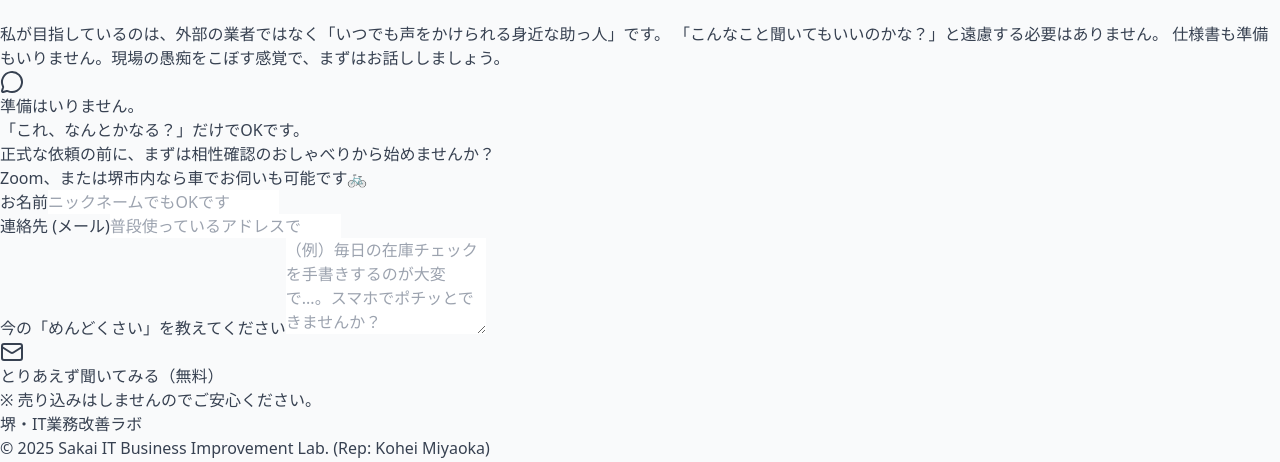
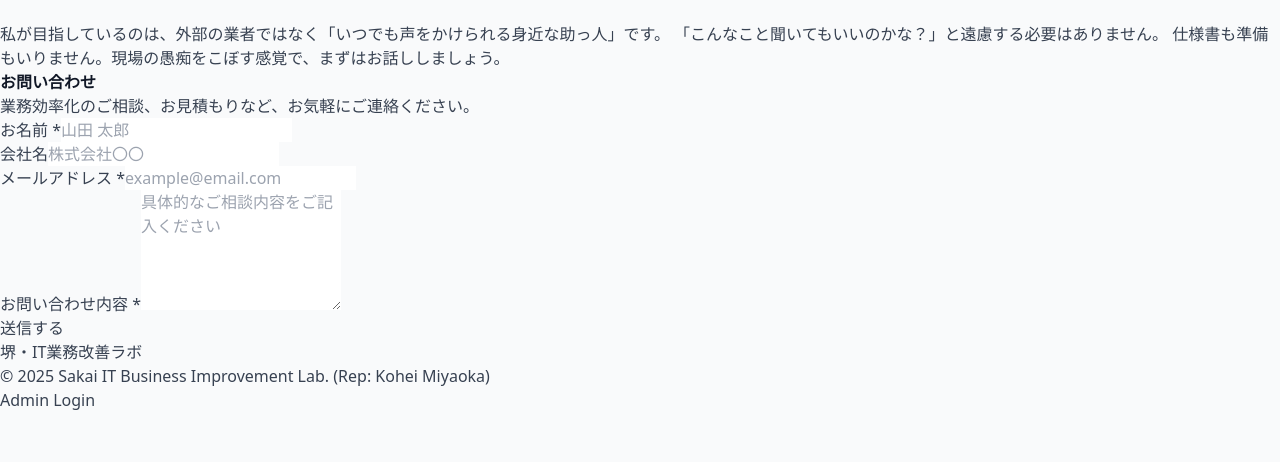
Before and after one commit to peeyan/sakai-it-lab, a React (Vite) app: page / in a window 1280 px wide. Shown: the part 2800-3262 px from the top of the page. After the commit the page ends 3212 px from the top, so only its background shows below. Built offline with nearby package versions, Linux system fonts and the light colour scheme; no server answers.

Commit message:
お問い合わせフォームのAPIエンドポイントを追加し、Contactセクションを更新しました。

```diff
--- a/package.json
+++ b/package.json
@@ -14,6 +14,7 @@
     "chart.js": "^4.5.1",
     "lucide-react": "^0.561.0",
     "mysql2": "^3.16.0",
+    "nodemailer": "^7.0.11",
     "react": "^19.2.0",
     "react-chartjs-2": "^5.3.1",
     "react-dom": "^19.2.0",
--- a/src/components/sections/Contact.tsx
+++ b/src/components/sections/Contact.tsx
@@ -1,113 +1,117 @@
-import React from 'react';
-import { useForm, ValidationError } from '@formspree/react'; // 追加
+import React, { useState } from 'react';
 import { Button } from '../ui/Button';
-import { Mail, MessageCircle, CheckCircle } from 'lucide-react'; // CheckCircle追加
+import { Toast } from '../ui/Toast'; // さっき作ったToastを再利用！
 
 export const Contact: React.FC = () => {
-  const [state, handleSubmit] = useForm("mgowwzle");
+  const [formData, setFormData] = useState({
+    name: '',
+    company: '',
+    email: '',
+    message: ''
+  });
+  const [isSubmitting, setIsSubmitting] = useState(false);
+  const [toast, setToast] = useState({ show: false, message: '', type: 'success' as 'success' | 'error' });
 
-  // 送信成功時の表示画面
-  if (state.succeeded) {
-    return (
-      <section id="contact" className="py-20 bg-indigo-600 text-white">
-        <div className="max-w-3xl mx-auto px-4 sm:px-6 lg:px-8 text-center">
-          <div className="bg-white/10 backdrop-blur-md rounded-3xl p-12 border border-white/20">
-            <CheckCircle className="w-16 h-16 text-green-400 mx-auto mb-6" />
-            <h2 className="text-3xl font-bold mb-4">お問い合わせありがとうございます！</h2>
-            <p className="text-xl text-indigo-100">
-              メッセージは無事に届きました。<br />
-              内容を確認次第、ご連絡させていただきます。
-            </p>
-            <div className="mt-8">
-              <Button variant="secondary" onClick={() => window.location.reload()}>
-                元の画面に戻る
-              </Button>
-            </div>
-          </div>
-        </div>
-      </section>
-    );
-  }
+  const handleChange = (e: React.ChangeEvent<HTMLInputElement | HTMLTextAreaElement>) => {
+    const { name, value } = e.target;
+    setFormData(prev => ({ ...prev, [name]: value }));
+  };
+
+  const handleSubmit = async (e: React.FormEvent) => {
+    e.preventDefault();
+    setIsSubmitting(true);
+
+    try {
+      const res = await fetch('/api/contact', {
+        method: 'POST',
+        headers: { 'Content-Type': 'application/json' },
+        body: JSON.stringify(formData),
+      });
+
+      if (res.ok) {
+        setToast({ show: true, message: 'お問い合わせを送信しました！', type: 'success' });
+        // フォームを空にする
+        setFormData({ name: '', company: '', email: '', message: '' });
+      } else {
+        setToast({ show: true, message: '送信に失敗しました。', type: 'error' });
+      }
+    } catch (err) {
+      setToast({ show: true, message: '通信エラーが発生しました。', type: 'error' });
+    } finally {
+      setIsSubmitting(false);
+    }
+  };
 
   return (
-    <section id="contact" className="py-20 bg-indigo-600 text-white">
-      <div className="max-w-3xl mx-auto px-4 sm:px-6 lg:px-8">
-        <div className="text-center mb-10">
-          <div className="inline-flex items-center justify-center w-12 h-12 bg-indigo-500 rounded-full mb-4 ring-4 ring-indigo-500/30">
-            <MessageCircle className="w-6 h-6 text-white" />
-          </div>
-
-          <p className="text-indigo-100 text-base sm:text-lg">
-            準備はいりません。<br/>
-            「これ、なんとかなる？」だけでOKです。
-          </p>
-
-          <p className="text-indigo-100 text-lg">
-            正式な依頼の前に、まずは相性確認のおしゃべりから始めませんか？<br />
-            Zoom、または堺市内なら車でお伺いも可能です🚲
+    <section id="contact" className="py-20 bg-white">
+      <div className="max-w-3xl mx-auto px-4">
+        <div className="text-center mb-12">
+          <h2 className="text-3xl font-bold text-gray-900 mb-4">お問い合わせ</h2>
+          <p className="text-gray-600">
+            業務効率化のご相談、お見積もりなど、お気軽にご連絡ください。
           </p>
         </div>
 
-        {/* onSubmitにhandleSubmitを指定してFormspreeと連携 */}
-        <form onSubmit={handleSubmit} className="bg-white rounded-2xl p-6 md:p-10 shadow-2xl text-gray-900 space-y-6">
-          <div className="grid md:grid-cols-2 gap-6">
+        <form onSubmit={handleSubmit} className="bg-gray-50 p-8 rounded-xl shadow-sm border border-gray-100">
+          <div className="grid grid-cols-1 md:grid-cols-2 gap-6 mb-6">
             <div>
-              <label htmlFor="name" className="block text-sm font-bold text-gray-700 mb-1">お名前</label>
+              <label className="block text-sm font-bold text-gray-700 mb-2">お名前 <span className="text-red-500">*</span></label>
               <input
-                type="text"
-                id="name"
-                name="name" // name属性が必須
-                required
-                className="w-full px-4 py-3 bg-gray-50 border border-gray-200 rounded-lg focus:ring-2 focus:ring-indigo-500 outline-none transition-colors"
-                placeholder="ニックネームでもOKです"
+                type="text" name="name" required
+                className="w-full px-4 py-3 border rounded-lg focus:ring-2 focus:ring-indigo-500 outline-none"
+                placeholder="山田 太郎"
+                value={formData.name} onChange={handleChange}
               />
-              <ValidationError prefix="Name" field="name" errors={state.errors} />
             </div>
             <div>
-              <label htmlFor="email" className="block text-sm font-bold text-gray-700 mb-1">連絡先 (メール)</label>
+              <label className="block text-sm font-bold text-gray-700 mb-2">会社名</label>
               <input
-                type="email"
-                id="email"
-                name="email" // name属性が必須になります
-                required
-                className="w-full px-4 py-3 bg-gray-50 border border-gray-200 rounded-lg focus:ring-2 focus:ring-indigo-500 outline-none transition-colors"
-                placeholder="普段使っているアドレスで"
+                type="text" name="company"
+                className="w-full px-4 py-3 border rounded-lg focus:ring-2 focus:ring-indigo-500 outline-none"
+                placeholder="株式会社〇〇"
+                value={formData.company} onChange={handleChange}
               />
-              <ValidationError prefix="Email" field="email" errors={state.errors} />
             </div>
           </div>
 
-          <div>
-            <label htmlFor="message" className="block text-sm font-bold text-gray-700 mb-1">
-              今の「めんどくさい」を教えてください
-            </label>
-            <textarea
-              id="message"
-              name="message" // name属性が必須になります
-              rows={4}
-              required
-              className="w-full px-4 py-3 bg-gray-50 border border-gray-200 rounded-lg focus:ring-2 focus:ring-indigo-500 outline-none transition-colors"
-              placeholder="（例）毎日の在庫チェックを手書きするのが大変で...。スマホでポチッとできませんか？"
-            ></textarea>
-            <ValidationError prefix="Message" field="message" errors={state.errors} />
+          <div className="mb-6">
+            <label className="block text-sm font-bold text-gray-700 mb-2">メールアドレス <span className="text-red-500">*</span></label>
+            <input
+              type="email" name="email" required
+              className="w-full px-4 py-3 border rounded-lg focus:ring-2 focus:ring-indigo-500 outline-none"
+              placeholder="example@email.com"
+              value={formData.email} onChange={handleChange}
+            />
           </div>
 
-          <Button
-            type="submit"
-            variant="accent"
-            // py-3 sm:py-4 : スマホでは縦幅を少し狭く、PCでは広く
-            // text-base sm:text-lg : スマホでは文字サイズを標準に、PCでは大きく
-            className="w-full py-3 sm:py-4 text-base sm:text-lg font-bold shadow-lg hover:shadow-xl transform transition hover:-translate-y-1"
-            disabled={state.submitting}
-          >
-            <Mail className="w-5 h-5 mr-2" />
-            {state.submitting ? '送信中...' : 'とりあえず聞いてみる（無料）'}
-          </Button>
+          <div className="mb-8">
+            <label className="block text-sm font-bold text-gray-700 mb-2">お問い合わせ内容 <span className="text-red-500">*</span></label>
+            <textarea
+              name="message" required rows={5}
+              className="w-full px-4 py-3 border rounded-lg focus:ring-2 focus:ring-indigo-500 outline-none"
+              placeholder="具体的なご相談内容をご記入ください"
+              value={formData.message} onChange={handleChange}
+            />
+          </div>
 
-          <p className="text-center text-xs text-gray-400 mt-4">
-            ※ 売り込みはしませんのでご安心ください。
-          </p>
+          <div className="text-center">
+            <Button
+              type="submit"
+              variant="primary"
+              className="w-full md:w-auto px-12 py-4 text-lg"
+              disabled={isSubmitting}
+            >
+              {isSubmitting ? '送信中...' : '送信する'}
+            </Button>
+          </div>
         </form>
+
+        <Toast
+          isVisible={toast.show}
+          message={toast.message}
+          type={toast.type}
+          onClose={() => setToast({ ...toast, show: false })}
+        />
       </div>
     </section>
   );
```
Also changed, not shown: api/contact.js (added, +53 -0 lines), 1 other file (tests, documents, lock files or other folders).
